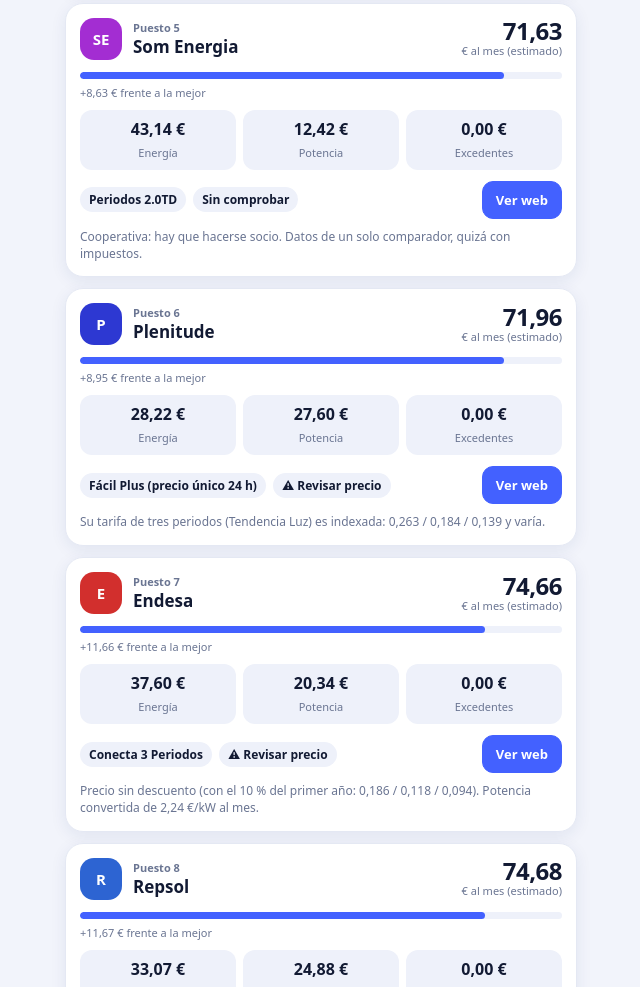
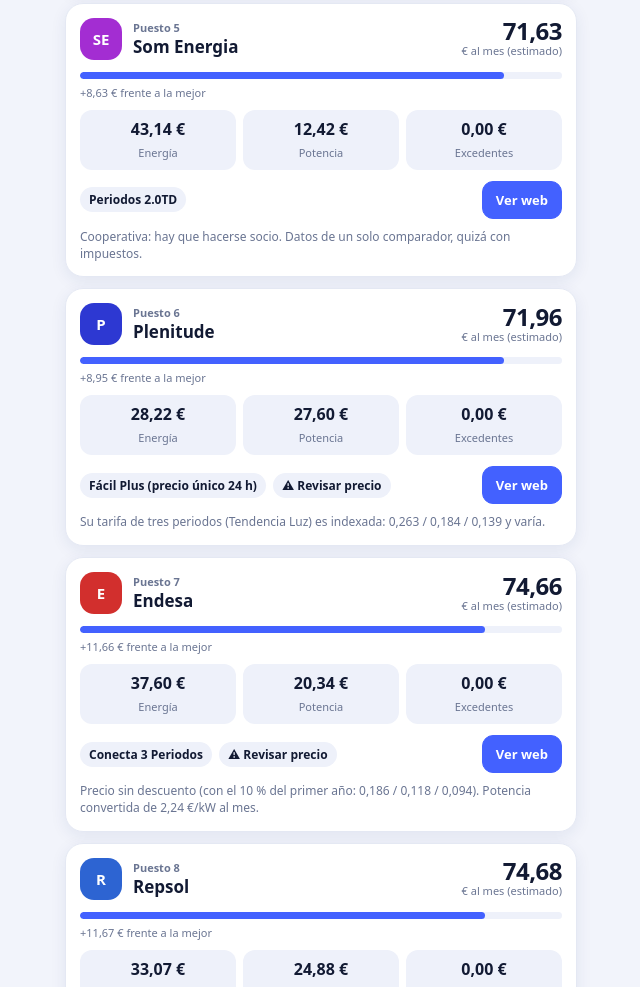
Before and after one commit to lucaxx3347-coder/comparador-luz, a plain HTML site: page index.html in a window 1280 px wide. Shown: the part 2078-3065 px from the top of the page, without its empty margins (319-959 px from the left). Drawn offline with Linux system fonts and the light colour scheme.

Commit message:
Add files via upload

```diff
--- a/index.html
+++ b/index.html
@@ -143,7 +143,7 @@ function initIn(){document.getElementById("tax").onchange=readIn;["kp","kl","kv"
 initIn();
 render();
 var PVH=[],CHK={};
-function chip(d){var c=CHK[d.n];if(!c)return "";var t=c.estado=="ok"?"✓ Comprobado":(c.estado=="cambio"?"⚠ Revisar precio":(c.estado=="sin_confirmar"?"Sin verificar":"Sin comprobar"));return '<span class="via">'+t+'</span>'}
+function chip(d){var c=CHK[d.n];if(!c)return "";var t=c.estado=="ok"?"✓ Comprobado":(c.estado=="cambio"?"⚠ Revisar precio":"");return t?'<span class="via">'+t+'</span>':""}
 function fd(s){return s.slice(8,10)+"/"+s.slice(5,7)}
 function pvRender(){
  var h=PVH.slice(-14),cols=[],prev=null,lt=0;
```
